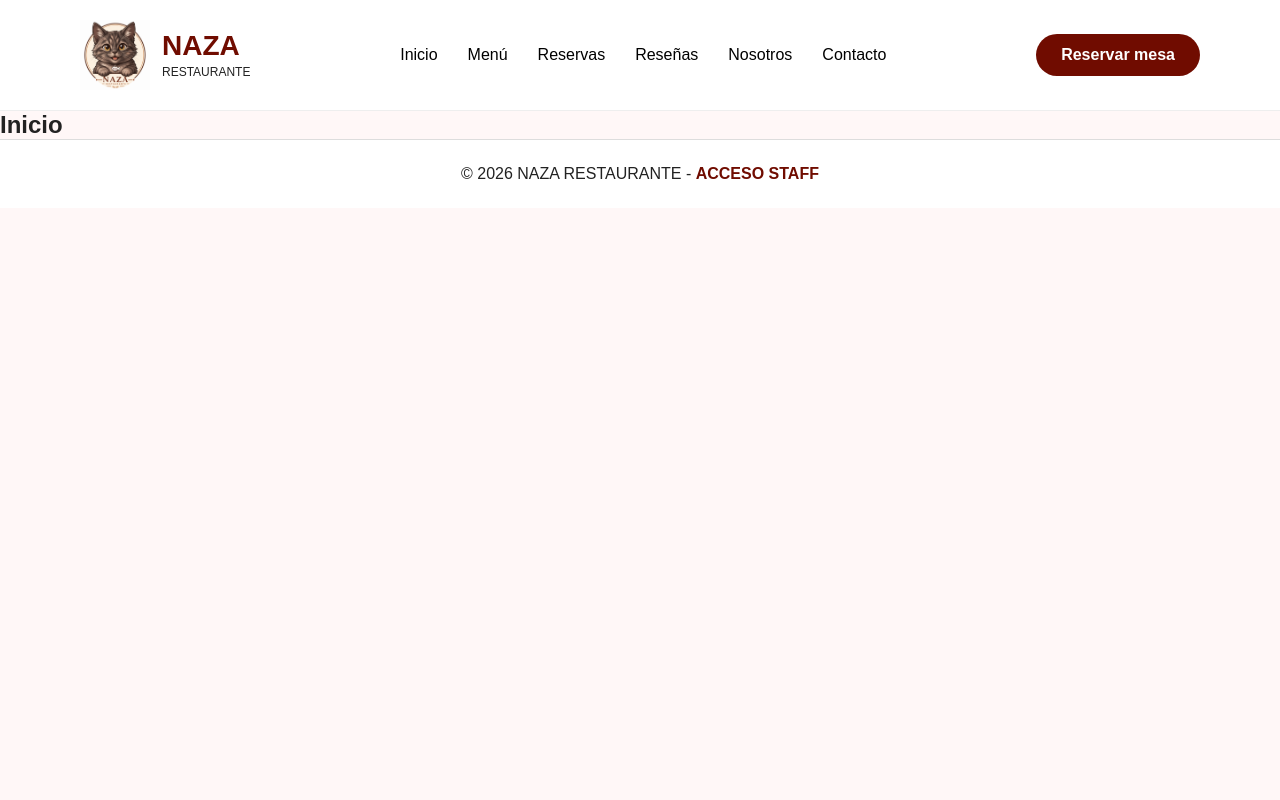
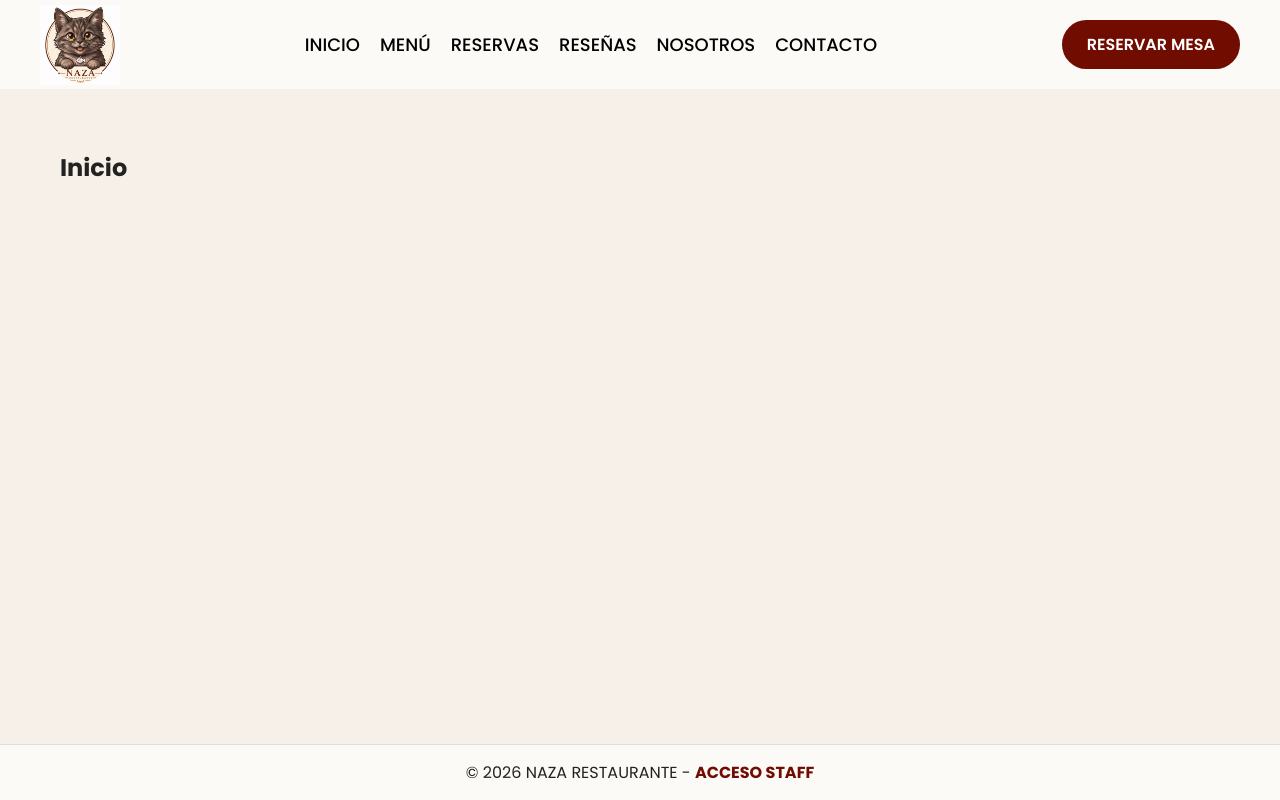
Before and after one commit to keytapia/TP3ids, a Flask app: page / in a window 1280 px wide. Run offline with Flask 3, Linux system fonts and the light colour scheme.

Commit message:
Templates base terminados con estilos

```diff
--- a/frontend/app.py
+++ b/frontend/app.py
@@ -1,17 +1,25 @@
 from flask import Flask, render_template
 
 from routes.inicio import inicio_bp
-from routes.login import login_bp
 from routes.menu import menu_bp
 from routes.reservas import reservas_bp
+from routes.resenas import resenas_bp
+from routes.nosotros import nosotros_bp
+from routes.contacto import contacto_bp
+
+from routes.login import login_bp
 from routes.admin.dashboard import dashboard_bp
 
 app = Flask(__name__)
 
 app.register_blueprint(inicio_bp)
-app.register_blueprint(login_bp)
 app.register_blueprint(menu_bp)
 app.register_blueprint(reservas_bp)
+app.register_blueprint(resenas_bp)
+app.register_blueprint(nosotros_bp)
+app.register_blueprint(contacto_bp)
+
+app.register_blueprint(login_bp)
 app.register_blueprint(dashboard_bp)
 
 if __name__ == "__main__":
--- a/frontend/routes/resenas.py
+++ b/frontend/routes/resenas.py
@@ -1,6 +1,6 @@
 from flask import Flask, render_template, Blueprint
 
-reservas_bp = Blueprint('resenas', __name__)
+resenas_bp = Blueprint('resenas', __name__)
 
 # Reseñas
 @resenas_bp.route("/resenas")
--- a/frontend/static/styles/style.css
+++ b/frontend/static/styles/style.css
@@ -13,8 +13,11 @@
 /* BODY */
 body{
 
+    min-height:100vh;
+    display:flex;
+    flex-direction:column;
     font-family:'Poppins',sans-serif;
-    background:#fff7f7;
+    background:#f6f0e8;
     color:#222;
 
 }
@@ -37,67 +40,46 @@ ul{
 .navbar{
 
     display:flex;
-
     justify-content:space-between;
-
     align-items:center;
-
-    padding:20px 80px;
-
-    background:white;
-
+    height:90px;
+    padding:0 40px;
+    background:#fcfaf7;
     border-bottom:1px solid #eeeeee;
+    overflow:hidden;
 
 }
 
 /* LOGO */
-.logo{
+#logo{
 
     display:flex;
-
     align-items:center;
-
-    gap:12px;
+    height:100%;
 
 }
 
-.logo img{
+#logo img{
 
-    width:70px;
-    height:70px;
-    object-fit:contain;
+    height:80px;
+    width:auto;
+    display:block;
 
 }
 
-.logo h2{
-
-    color:#700c00;
-    font-size:28px;
-
-}
-
-.logo span{
-
-    font-size:12px;
-
-}
-
-
+/* LINKS DE NAVEGACIÓN */
 .nav-links{
 
     display:flex;
-
-    gap:30px;
+    gap:20px;
 
 }
 
 .nav-links a{
 
     color:black;
-
+    font-size:18px;
     font-weight:500;
-
-    transition:.3s;
 
 }
 
@@ -107,17 +89,13 @@ ul{
 
 }
 
-
+/* BOTÓN DE RESERVA */
 .boton-reserva{
 
     background:#700c00;
-
     color:white;
-
     padding:12px 25px;
-
     border-radius:25px;
-
     font-weight:600;
 
 }
@@ -132,8 +110,7 @@ ul{
 /* CONTENIDO */
 main{
 
-    min-height:80vh;
-
+    flex:1;
     padding:60px;
 
 }
@@ -142,13 +119,10 @@ main{
 /* FOOTER (El pie de la página) */
 footer{
 
-    padding:25px;
-
+    padding:15px;
     text-align:center;
-
     border-top:1px solid #ddd;
-
-    background:white;
+    background:#fcfaf7;
 
 }
 
@@ -172,7 +146,6 @@ footer a:hover{
 .navbar{
 
     flex-direction:column;
-
     gap:20px;
 
 }
--- a/frontend/templates/base.html
+++ b/frontend/templates/base.html
@@ -6,18 +6,28 @@
     <meta name="viewport"
           content="width=device-width, initial-scale=1.0">
 
-    <link rel="stylesheet"
-          href="{{ url_for('static', filename='styles/style.css', _external=True) }}">
+    <title>
+        {% block titulo %}
+            Naza - Restaurante
+        {% endblock %}
+    </title>
 
     <link rel="icon"
           type="image/x-icon"
           href="{{ url_for('static', filename='images/favicon.ico', _external=True) }}">
 
-    <title>
-        {% block titulo %}
-            Naza - Restaurante
-        {% endblock %}
-    </title>
+    <link rel="stylesheet"
+          href="{{ url_for('static', filename='styles/style.css', _external=True) }}">
+
+    <link rel="preconnect"
+          href="https://fonts.googleapis.com">
+
+    <link rel="preconnect"
+          href="https://fonts.gstatic.com"
+          crossorigin>
+
+    <link href="https://fonts.googleapis.com/css2?family=Poppins:wght@300;400;500;600;700&display=swap"
+          rel="stylesheet">
 
 </head>
 
@@ -26,14 +36,9 @@
 
         <nav class="navbar">
 
-            <div class="logo">
+            <div id="logo">
 
                 <img src="{{ url_for('static', filename='images/logo.png', _external=True) }}">
-
-                <div>
-                    <h2>NAZA</h2>
-                    <span>RESTAURANTE</span>
-                </div>
 
             </div>
 
@@ -42,37 +47,37 @@
 
                 <li>
                     <a href="{{ url_for('inicio.inicio', _external=True) }}">
-                        Inicio
+                        INICIO
                     </a>
                 </li>
 
                 <li>
                     <a href="{{ url_for('menu.menu', _external=True) }}">
-                        Menú
+                        MENÚ
                     </a>
                 </li>
 
                 <li>
                     <a href="{{ url_for('reservas.reservas', _external=True) }}">
-                        Reservas
+                        RESERVAS
                     </a>
                 </li>
 
                 <li>
-                    <a href="#">
-                        Reseñas
+                    <a href="{{ url_for('resenas.resenas', _external=True) }}">
+                        RESEÑAS
                     </a>
                 </li>
 
                 <li>
-                    <a href="#">
-                        Nosotros
+                    <a href="{{ url_for('nosotros.nosotros', _external=True) }}">
+                        NOSOTROS
                     </a>
                 </li>
 
                 <li>
-                    <a href="#">
-                        Contacto
+                    <a href="{{ url_for('contacto.contacto', _external=True) }}">
+                        CONTACTO
                     </a>
                 </li>
 
@@ -80,13 +85,15 @@
 
             <a class="boton-reserva"
             href="{{ url_for('reservas.reservas') }}">
-                Reservar mesa
+                RESERVAR MESA
             </a>
 
         </nav>
     </header>
 
-    {% block content %}{% endblock %}
+    <main>
+        {% block content %}{% endblock %}
+    </main>
 
     <footer>
         <p>
```
Also changed, not shown: frontend/routes/contacto.py (added, +8 -0 lines), frontend/routes/nosotros.py (added, +8 -0 lines), frontend/templates/contacto.html (added, +8 -0 lines), frontend/templates/nosotros.html (added, +8 -0 lines), frontend/templates/resenas.html (added, +8 -0 lines).
